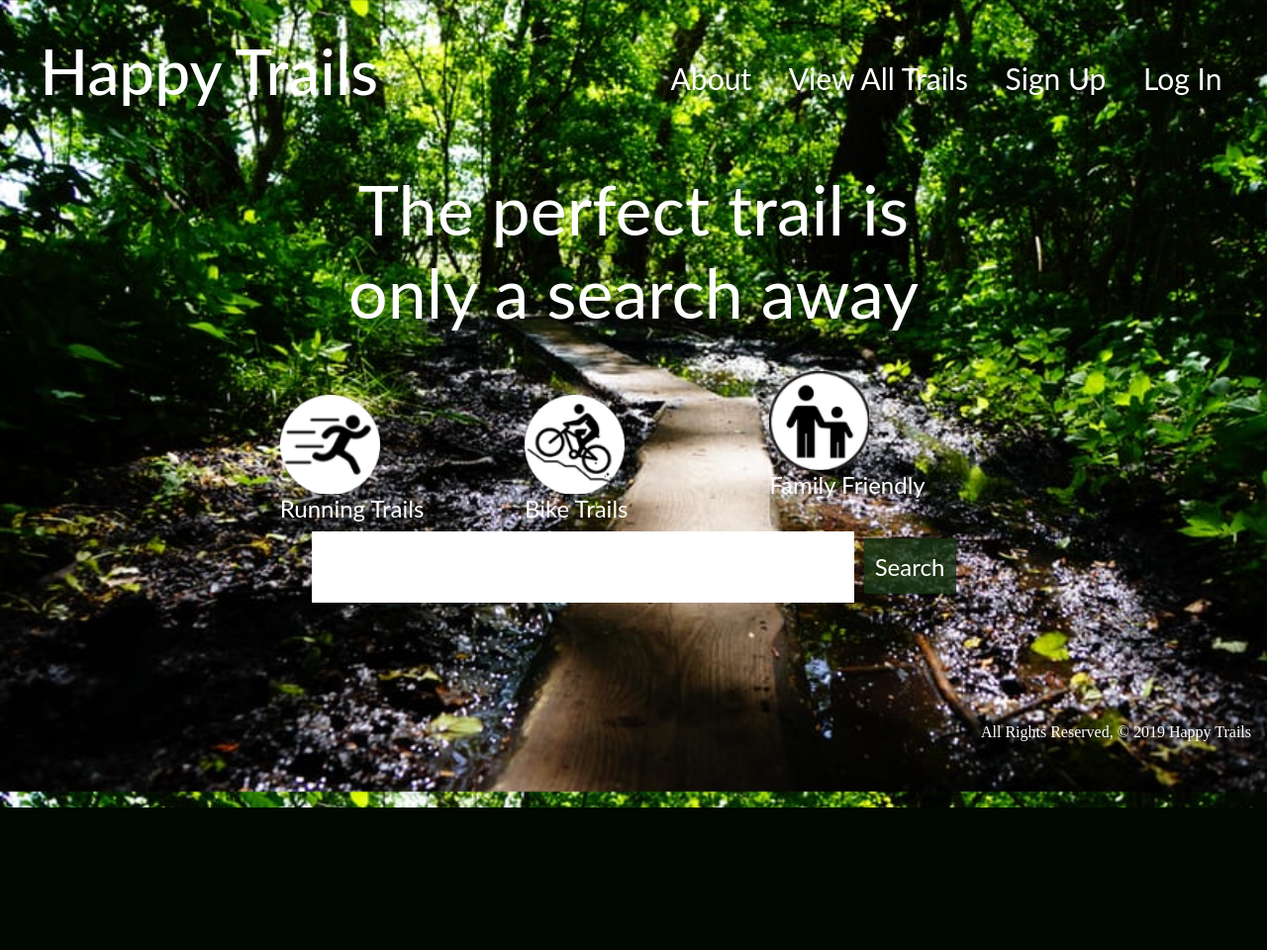
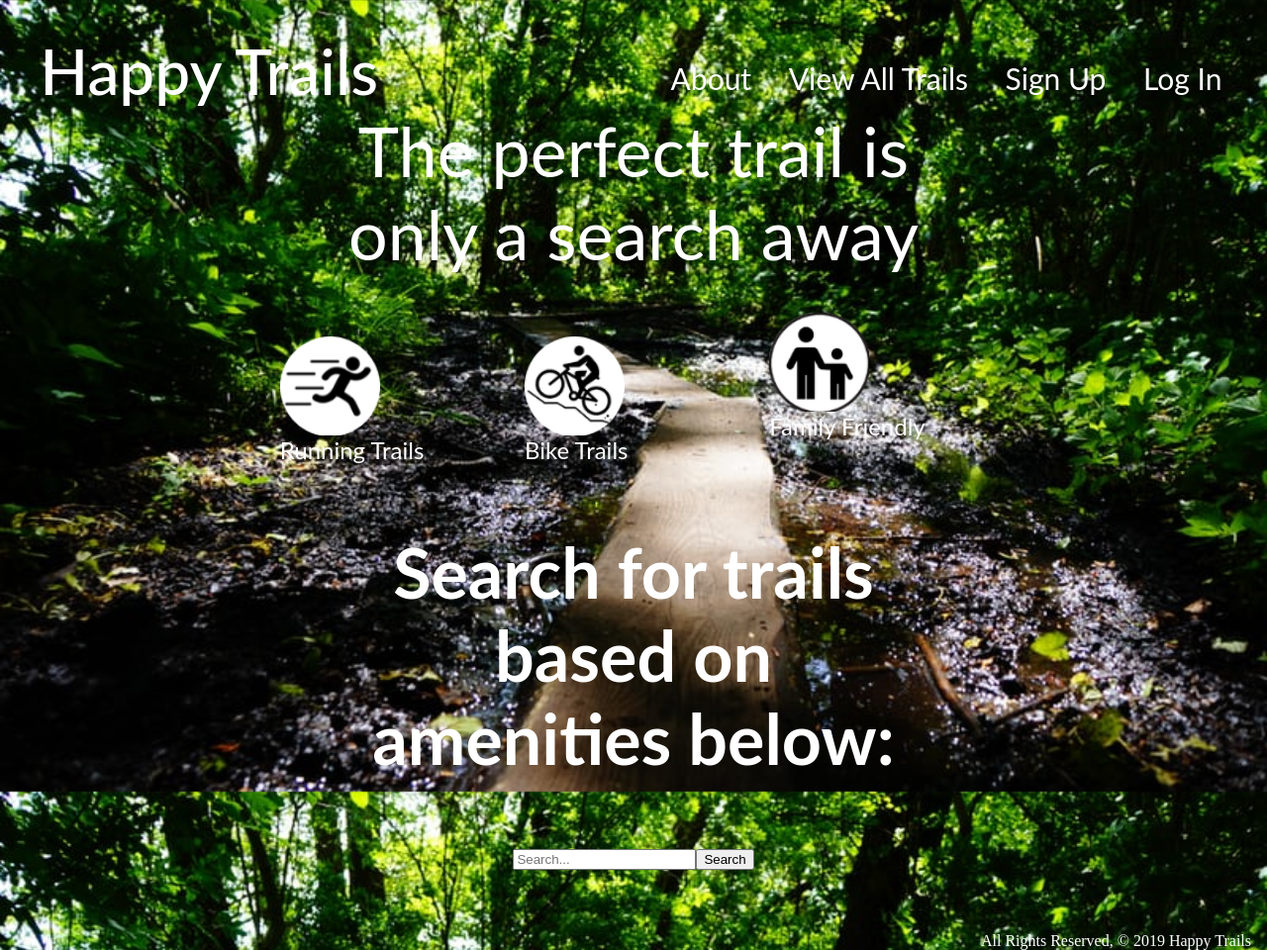
Before and after one commit to awojdyla89/Happy-Trails, a Django app: page / in a window 1280 px wide. Shown: the whole page at 99% size. Before the commit the page ends 816 px from the top, so only its background shows below. Run offline with Django 3.2, Linux system fonts and the light colour scheme.

Commit message:
adds start of search functionality

```diff
--- a/main_app/templates/home.html
+++ b/main_app/templates/home.html
@@ -14,10 +14,13 @@
             <div id="family_icon"></div>Family Friendly</p>
         </div>
     </section>
-    <div class="search">
-        <input type="text" value=""class="search_input" >
-        <button class="search_button">Search</button>
-    </div>
+
+    <h3 class="phrase">Search for trails based on amenities below:</h3>
+
+    <form action="{% url 'search_results' %}" method="get">
+        <input name="q" type="text" placeholder="Search...">
+        <input type="submit" class="btn" value="Search">
+      </form>
 
 </div>
 
--- a/main_app/templates/trails/detail.html
+++ b/main_app/templates/trails/detail.html
@@ -44,7 +44,7 @@
         <div>Amenities:</div><br>
         {% for amenity in trail.amenities.all %}
         <section>
-            <div>{{amenity.get_name_display}}</div>
+            <div>{{amenity.name}}</div>
         </section>
         {% endfor %}
     </table>
--- a/main_app/urls.py
+++ b/main_app/urls.py
@@ -13,8 +13,7 @@
     path('trails/<int:trail_id>/add_comment/', views.add_comment, name='add_comment'),
     path('comments/<int:pk>/update/', views.CommentUpdate.as_view(), name='comments_update'),
     path('trails/<int:trail_id>/delete_comment/<int:comment_id>/', views.delete_comment, name='comments_delete'),
-    # path('trails/<int:trail_id>/add_amenity/', views.add_amenity, name='add_amenity'),
-
+    path('search/', views.SearchResults.as_view(), name='search_results'),
     path('accounts/signup/', views.signup, name='signup'),
 
 ]
--- a/main_app/views.py
+++ b/main_app/views.py
@@ -11,6 +11,8 @@
 from django.contrib.auth.forms import UserCreationForm
 from django.contrib.auth.decorators import login_required
 from django.contrib.auth.mixins import LoginRequiredMixin
+
+from django.db.models import Q
 
 
 # Create your views here.
@@ -89,3 +91,29 @@
     form = UserCreationForm()
     context = {'form': form, 'error_message': error_message}
     return render(request, 'registration/signup.html', context)
+
+# class SearchResults(ListView):
+#     model = Amenity
+#     template_name = 'search_results.html'
+#     def get_queryset(self): # new
+#         # amenities_to_list = [entry[0] for entry in AMENITIES]
+#         # print(amenities_to_list, 'LIST_______<_<<<_<__<<_<_<_<_<_<_<__<')
+#         query = self.request.GET.get('q')
+#         object_list = Amenity.objects.filter(
+#             Q(name__icontains=query)
+#         )
+#         trail_list = Trail.objects.filter()
+#         return trail_list
+
+class SearchResults(ListView):
+    model = Trail
+    trails = Trail.objects.all()
+    print(trails)
+    template_name = 'search_results.html'
+    def get_queryset(self):
+        query = self.request.GET.get('q')
+        amenity = Amenity.objects.filter(Q(name__icontains=query))
+        print(amenity)
+        #object_list = Trail.objects.filter(amenities)
+        trail = Trail.objects.filter(amenities=amenity.id)
+        return trail
```
Also changed, not shown: main_app/models.py (+4 -29 lines), main_app/templates/search_results.html (added, +16 -0 lines), main_app/migrations/0009_auto_20210714_1656.py (added).
